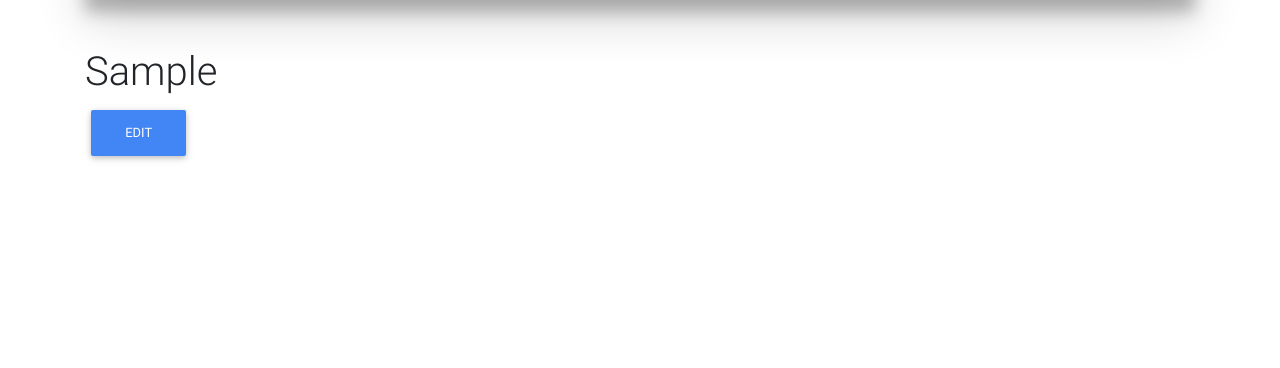
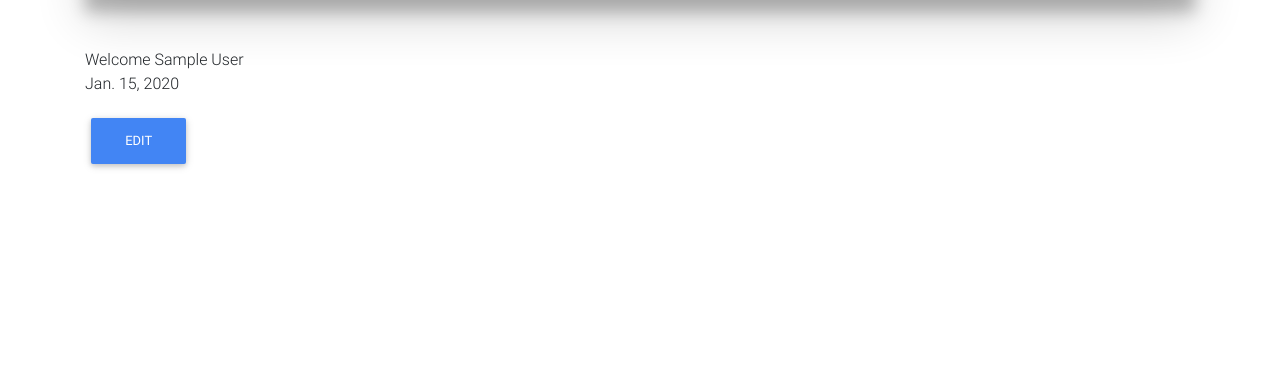
Before and after one commit to SergiuF89/ticketStore, a Django app: page /profile/1 in a window 1280 px wide. Shown: the part 128-496 px from the top of the page. Run offline with Django 3.2, Linux system fonts and the light colour scheme; a user stored in the database is signed in; tables that the repository leaves empty hold one stand-in row (values such as "Sample post"); some libraries are stand-ins or nearby versions.

Commit message:
fixed a bug in template

```diff
--- a/templates/profile.html
+++ b/templates/profile.html
@@ -1,7 +1,10 @@
 {% extends 'base.html' %}
 {% block content %}
 <div style="height: 600px" class="container">
-<h1>{{ user_profile.first_name }}</h1>
+    <div>
+        Welcome {{ user_profile.first_name }} {{ user_profile.last_name }}
+        <p>{{ user_profile.birth_date }}</p>
+    </div>
     {% if request.user.pk == user_profile.pk  %}
     <a href="{% url 'core:profile-update' user_profile.pk %}"><button class="btn btn-primary">Edit</button></a>
     {% endif %}
--- a/users/views.py
+++ b/users/views.py
@@ -6,14 +6,13 @@ from django.http import HttpResponseRedirect, HttpResponse, HttpResponseForbidde
 from django.contrib.auth.mixins import LoginRequiredMixin
 from django.http import Http404
 
-
-
 class ProfileView(LoginRequiredMixin, UpdateView):
       model = UserProfile
       fields = ['first_name', 'last_name', 'gender', 'birth_date']
       template_name = 'profile_update.html'
       context_object_name = 'profile'
       success_url = reverse_lazy('core:home')
+
 
       def get_context_data(self, *, object_list=None, **kwargs):
             context = super(ProfileView, self).get_context_data(**kwargs)
```
Also changed, not shown: core/forms.py (+13 -0 lines).
